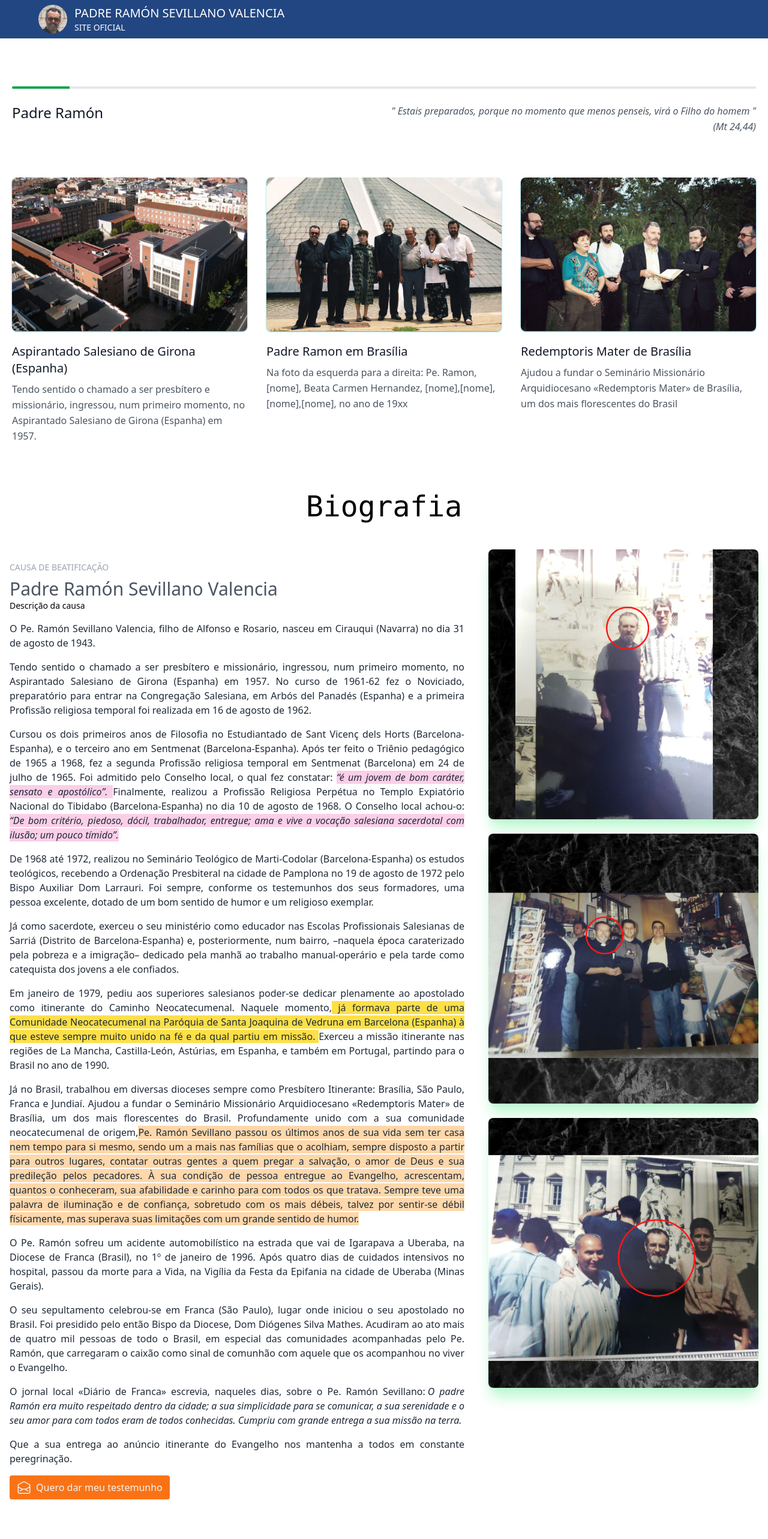
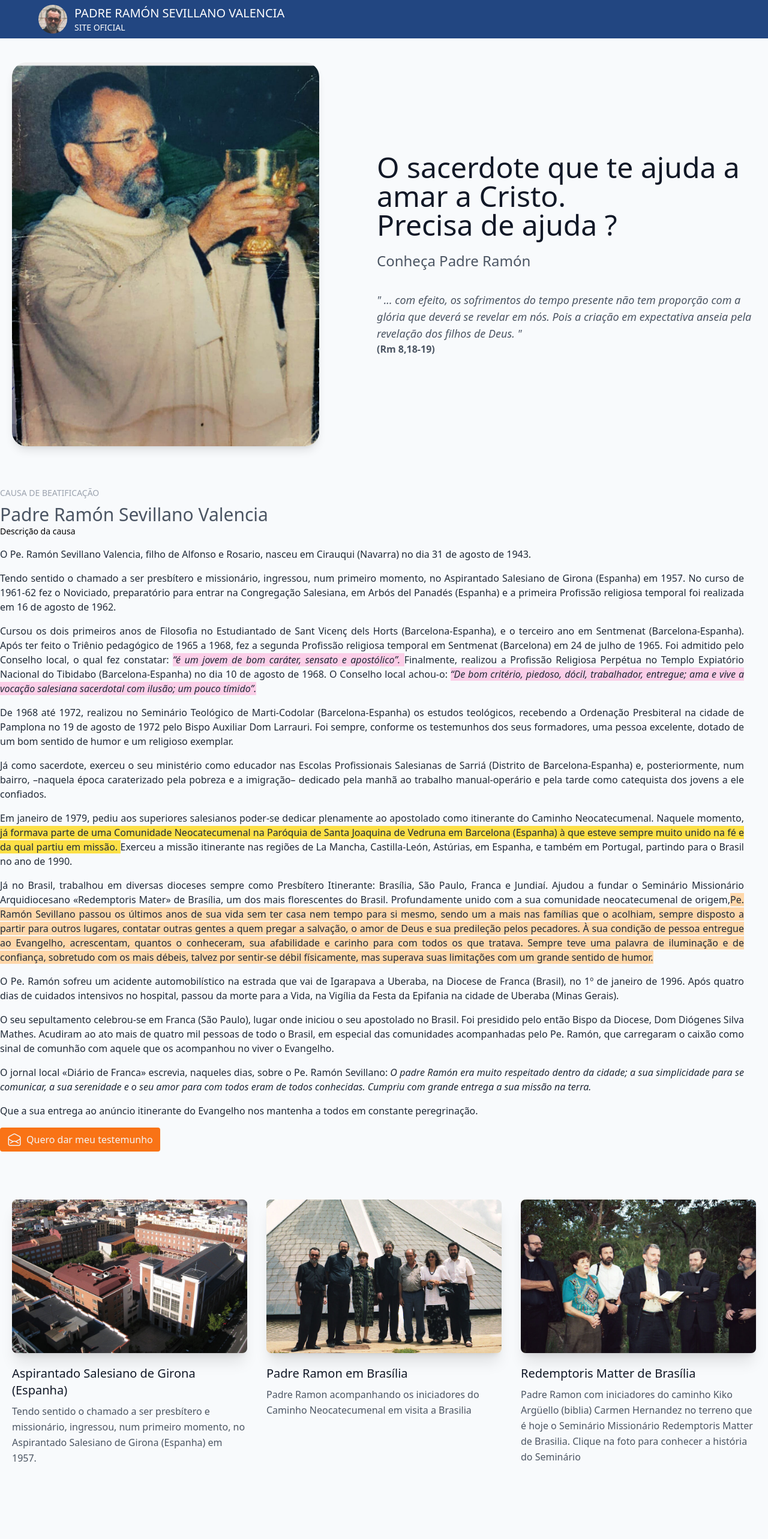
Before and after one commit to leonardocintra/padre-ramon, a Next.js app: page / in a window 1280 px wide. Shown: the top 2566 px of the page at 60% size. Built offline with nearby package versions, Linux system fonts and the light colour scheme.

Commit message:
nova refatoracao

```diff
--- a/components/CardFoto.tsx
+++ b/components/CardFoto.tsx
@@ -9,7 +9,7 @@ interface CardFotoProps {
 export default function CardFoto(props: CardFotoProps) {
   return (
     <div className="p-4 md:w-1/3 sm:mb-0 mb-6">
-      <div className="rounded-lg h-64 overflow-hidden shadow-sm shadow-cyan-500">
+      <div className="rounded-lg h-64 overflow-hidden shadow-xl">
         <Image
           src={props.imageUrl}
           alt={props.titulo}
--- a/components/CardFotos.tsx
+++ b/components/CardFotos.tsx
@@ -4,37 +4,20 @@ export default function CardFotos() {
   return (
     <section className="text-gray-600 body-font">
       <div className="container px-5 py-20 mx-auto">
-        <div className="flex flex-col">
-          <div className="h-1 bg-gray-200 rounded overflow-hidden">
-            <div className="w-24 h-full bg-green-600"></div>
-          </div>
-          <div className="flex flex-wrap sm:flex-row flex-col py-6 mb-12">
-            <h1 className="sm:w-2/5 text-gray-900 font-medium title-font text-2xl mb-2 sm:mb-0">
-              Padre Ramón
-            </h1>
-            <div className="sm:w-3/5 leading-relaxed text-base sm:pl-10 pl-0 italic text-right">
-              <p className="">
-                &quot; Estais preparados, porque no momento que menos penseis,
-                virá o Filho do homem &quot;
-              </p>
-              <p className="">(Mt 24,44)</p>
-            </div>
-          </div>
-        </div>
         <div className="flex flex-wrap sm:-m-4 -mx-4 -mb-10 -mt-4">
           <CardFoto
             titulo="Aspirantado Salesiano de Girona (Espanha)"
-            descricao="Tendo sentido o chamado a ser presbítero e missionário, ingressou, num primeiro momento, no Aspirantado Salesiano de Girona (Espanha)             em 1957."
+            descricao="Tendo sentido o chamado a ser presbítero e missionário, ingressou, num primeiro momento, no Aspirantado Salesiano de Girona (Espanha) em 1957."
             imageUrl="/img/card/salesianos.jpg"
           />
           <CardFoto
             titulo="Padre Ramon em Brasília"
-            descricao="Na foto da esquerda para a direita: Pe. Ramon, [nome], Beata Carmen Hernandez, [nome],[nome],[nome],[nome], no ano de 19xx"
+            descricao="Padre Ramon acompanhando os iniciadores do Caminho Neocatecumenal em visita a Brasilia"
             imageUrl="/img/brasilia/1.jpg"
           />
           <CardFoto
-            titulo="Redemptoris Mater de Brasília"
-            descricao="Ajudou a fundar o Seminário Missionário Arquidiocesano «Redemptoris Mater» de Brasília, um dos mais florescentes do Brasil"
+            titulo="Redemptoris Matter de Brasília"
+            descricao="Padre Ramon com iniciadores do caminho Kiko Argüello (biblia) Carmen Hernandez no terreno que é  hoje o Seminário Missionário Redemptoris Matter de Brasilia. Clique na foto para conhecer a história do Seminário"
             imageUrl="/img/brasilia/4.jpg"
           />
         </div>
--- /dev/null
+++ b/components/Manchete.tsx
@@ -0,0 +1,33 @@
+import Image from "next/image";
+
+export default function Manchete() {
+  return (
+    <section className="text-gray-600 body-font">
+      <div className="container mx-auto flex px-5 pt-10 pb-12 md:flex-row flex-col items-center">
+        <div className="lg:max-w-lg lg:w-full md:w-1/2 w-5/6 mb-10 md:mb-0">
+          <Image
+            className="object-cover object-center rounded-3xl shadow-lg"
+            alt="Padre Ramon"
+            width={600}
+            height={720}
+            src="/img/velorio/padre-ramon1.jpg"
+          />
+        </div>
+        <div className="lg:flex-grow md:w-1/2 lg:pl-24 md:pl-16 flex flex-col md:items-start md:text-left items-center text-center">
+          <h1 className="title-font sm:text-5xl text-3xl mb-4 font-medium text-gray-900">
+            O sacerdote que te ajuda a amar a Cristo.
+            <br className="hidden lg:inline-block" />
+            Precisa de ajuda ?
+          </h1>
+          <p className="mb-8 leading-relaxed text-2xl">Conheça Padre Ramón</p>
+          <p className="text-lg italic">
+            &quot; ... com efeito, os sofrimentos do tempo presente não tem
+            proporção com a glória que deverá se revelar em nós. Pois a criação
+            em expectativa anseia pela revelação dos filhos de Deus. &quot;
+          </p>
+          <p className="font-bold">(Rm 8,18-19)</p>
+        </div>
+      </div>
+    </section>
+  );
+}
--- a/components/QuadroPost.tsx
+++ b/components/QuadroPost.tsx
@@ -1,17 +1,16 @@
 import Image from "next/image";
-import FotoPadreRamon1 from "public/img/brasilia/1.jpg";
-import FotoPadreRamon10 from "public/img/canva/10.png";
-import FotoPadreRamon11 from "public/img/canva/11.png";
-import FotoPadreRamon12 from "public/img/canva/12.png";
-import FotoPadreRamon13 from "public/img/canva/13.png";
 import ButtonLaranja from "./Button";
+import {
+  CloudArrowUpIcon,
+  LockClosedIcon,
+  ServerIcon,
+} from "@heroicons/react/20/solid";
 
 interface QuadroPostProps {}
 
 export default function QuadroPost(props: QuadroPostProps) {
   return (
-    <div>
-      <div className="container mx-auto px-4 py-12">
+    <div className="container mx-auto">
       <div className="flex flex-col-reverse lg:flex-row">
         <div className="mt-5 lg:pr-10">
           <div className="text-sm text-gray-400 font-medium uppercase">
@@ -23,24 +22,24 @@ export default function QuadroPost(props: QuadroPostProps) {
           <div className="text-sm font-medium">Descrição da causa</div>
           <div className="text-gray-800 font-light mt-4 space-y-4 text-justify">
             <p className="">
-                O Pe. Ramón Sevillano Valencia, filho de Alfonso e Rosario,
-                nasceu em Cirauqui (Navarra) no dia 31 de agosto de 1943.
+              O Pe. Ramón Sevillano Valencia, filho de Alfonso e Rosario, nasceu
+              em Cirauqui (Navarra) no dia 31 de agosto de 1943.
             </p>
             <p>
-                Tendo sentido o chamado a ser presbítero e missionário,
-                ingressou, num primeiro momento, no Aspirantado Salesiano de
-                Girona (Espanha) em 1957. No curso de 1961-62 fez o Noviciado,
-                preparatório para entrar na Congregação Salesiana, em Arbós del
-                Panadés (Espanha) e a primeira Profissão religiosa temporal foi
-                realizada em 16 de agosto de 1962.
+              Tendo sentido o chamado a ser presbítero e missionário, ingressou,
+              num primeiro momento, no Aspirantado Salesiano de Girona (Espanha)
+              em 1957. No curso de 1961-62 fez o Noviciado, preparatório para
+              entrar na Congregação Salesiana, em Arbós del Panadés (Espanha) e
+              a primeira Profissão religiosa temporal foi realizada em 16 de
+              agosto de 1962.
             </p>
             <p>
-                Cursou os dois primeiros anos de Filosofia no Estudiantado de
-                Sant Vicenç dels Horts (Barcelona-Espanha), e o terceiro ano em
-                Sentmenat (Barcelona-Espanha). Após ter feito o Triênio
-                pedagógico de 1965 a 1968, fez a segunda Profissão religiosa
-                temporal em Sentmenat (Barcelona) em 24 de julho de 1965. Foi
-                admitido pelo Conselho local, o qual fez constatar:{" "}
+              Cursou os dois primeiros anos de Filosofia no Estudiantado de Sant
+              Vicenç dels Horts (Barcelona-Espanha), e o terceiro ano em
+              Sentmenat (Barcelona-Espanha). Após ter feito o Triênio pedagógico
+              de 1965 a 1968, fez a segunda Profissão religiosa temporal em
+              Sentmenat (Barcelona) em 24 de julho de 1965. Foi admitido pelo
+              Conselho local, o qual fez constatar:{" "}
               <span className="bg-pink-200 italic">
                 “é um jovem de bom caráter, sensato e apostólico”.{" "}
               </span>
@@ -54,21 +53,20 @@ export default function QuadroPost(props: QuadroPostProps) {
               </span>
             </p>
             <p>
-                De 1968 até 1972, realizou no Seminário Teológico de
-                Marti-Codolar (Barcelona-Espanha) os estudos teológicos,
-                recebendo a Ordenação Presbiteral na cidade de Pamplona no 19 de
-                agosto de 1972 pelo Bispo Auxiliar Dom Larrauri. Foi sempre,
-                conforme os testemunhos dos seus formadores, uma pessoa
-                excelente, dotado de um bom sentido de humor e um religioso
-                exemplar.
+              De 1968 até 1972, realizou no Seminário Teológico de Marti-Codolar
+              (Barcelona-Espanha) os estudos teológicos, recebendo a Ordenação
+              Presbiteral na cidade de Pamplona no 19 de agosto de 1972 pelo
+              Bispo Auxiliar Dom Larrauri. Foi sempre, conforme os testemunhos
+              dos seus formadores, uma pessoa excelente, dotado de um bom
+              sentido de humor e um religioso exemplar.
             </p>
             <p>
               Já como sacerdote, exerceu o seu ministério como educador nas
               Escolas Profissionais Salesianas de Sarriá (Distrito de
               Barcelona-Espanha) e, posteriormente, num bairro, –naquela época
               caraterizado pela pobreza e a imigração– dedicado pela manhã ao
-                trabalho manual-operário e pela tarde como catequista dos jovens
-                a ele confiados.
+              trabalho manual-operário e pela tarde como catequista dos jovens a
+              ele confiados.
             </p>
             <p>
               Em janeiro de 1979, pediu aos superiores salesianos poder-se
@@ -76,9 +74,9 @@ export default function QuadroPost(props: QuadroPostProps) {
               Neocatecumenal. Naquele momento,
               <span className="font-medium bg-yellow-300">
                 {" "}
-                  já formava parte de uma Comunidade Neocatecumenal na Paróquia
-                  de Santa Joaquina de Vedruna em Barcelona (Espanha) à que
-                  esteve sempre muito unido na fé e da qual partiu em missão.{" "}
+                já formava parte de uma Comunidade Neocatecumenal na Paróquia de
+                Santa Joaquina de Vedruna em Barcelona (Espanha) à que esteve
+                sempre muito unido na fé e da qual partiu em missão.{" "}
               </span>
               Exerceu a missão itinerante nas regiões de La Mancha,
               Castilla-León, Astúrias, em Espanha, e também em Portugal,
@@ -89,41 +87,39 @@ export default function QuadroPost(props: QuadroPostProps) {
               Presbítero Itinerante: Brasília, São Paulo, Franca e Jundiaí.
               Ajudou a fundar o Seminário Missionário Arquidiocesano
               «Redemptoris Mater» de Brasília, um dos mais florescentes do
-                Brasil. Profundamente unido com a sua comunidade neocatecumenal
-                de origem,
+              Brasil. Profundamente unido com a sua comunidade neocatecumenal de
+              origem,
               <span className="font-normal bg-orange-200">
                 Pe. Ramón Sevillano passou os últimos anos de sua vida sem ter
-                  casa nem tempo para si mesmo, sendo um a mais nas famílias que
-                  o acolhiam, sempre disposto a partir para outros lugares,
-                  contatar outras gentes a quem pregar a salvação, o amor de
-                  Deus e sua predileção pelos pecadores. À sua condição de
-                  pessoa entregue ao Evangelho, acrescentam, quantos o
-                  conheceram, sua afabilidade e carinho para com todos os que
-                  tratava. Sempre teve uma palavra de iluminação e de confiança,
-                  sobretudo com os mais débeis, talvez por sentir-se débil
-                  físicamente, mas superava suas limitações com um grande
-                  sentido de humor.
+                casa nem tempo para si mesmo, sendo um a mais nas famílias que o
+                acolhiam, sempre disposto a partir para outros lugares, contatar
+                outras gentes a quem pregar a salvação, o amor de Deus e sua
+                predileção pelos pecadores. À sua condição de pessoa entregue ao
+                Evangelho, acrescentam, quantos o conheceram, sua afabilidade e
+                carinho para com todos os que tratava. Sempre teve uma palavra
+                de iluminação e de confiança, sobretudo com os mais débeis,
+                talvez por sentir-se débil físicamente, mas superava suas
+                limitações com um grande sentido de humor.
               </span>
             </p>
             <p>
-                O Pe. Ramón sofreu um acidente automobilístico na estrada que
-                vai de Igarapava a Uberaba, na Diocese de Franca (Brasil), no 1º
-                de janeiro de 1996. Após quatro dias de cuidados intensivos no
+              O Pe. Ramón sofreu um acidente automobilístico na estrada que vai
+              de Igarapava a Uberaba, na Diocese de Franca (Brasil), no 1º de
+              janeiro de 1996. Após quatro dias de cuidados intensivos no
               hospital, passou da morte para a Vida, na Vigília da Festa da
               Epifania na cidade de Uberaba (Minas Gerais).
             </p>
             <p>
               O seu sepultamento celebrou-se em Franca (São Paulo), lugar onde
-                iniciou o seu apostolado no Brasil. Foi presidido pelo então
-                Bispo da Diocese, Dom Diógenes Silva Mathes. Acudiram ao ato
-                mais de quatro mil pessoas de todo o Brasil, em especial das
-                comunidades acompanhadas pelo Pe. Ramón, que carregaram o caixão
-                como sinal de comunhão com aquele que os acompanhou no viver o
-                Evangelho.
+              iniciou o seu apostolado no Brasil. Foi presidido pelo então Bispo
+              da Diocese, Dom Diógenes Silva Mathes. Acudiram ao ato mais de
+              quatro mil pessoas de todo o Brasil, em especial das comunidades
+              acompanhadas pelo Pe. Ramón, que carregaram o caixão como sinal de
+              comunhão com aquele que os acompanhou no viver o Evangelho.
             </p>
             <p>
-                O jornal local «Diário de Franca» escrevia, naqueles dias, sobre
-                o Pe. Ramón Sevillano:
+              O jornal local «Diário de Franca» escrevia, naqueles dias, sobre o
+              Pe. Ramón Sevillano:
               <span className="italic font-medium p-1">
                 O padre Ramón era muito respeitado dentro da cidade; a sua
                 simplicidade para se comunicar, a sua serenidade e o seu amor
@@ -132,8 +128,8 @@ export default function QuadroPost(props: QuadroPostProps) {
               </span>
             </p>
             <p>
-                Que a sua entrega ao anúncio itinerante do Evangelho nos
-                mantenha a todos em constante peregrinação.
+              Que a sua entrega ao anúncio itinerante do Evangelho nos mantenha
+              a todos em constante peregrinação.
             </p>
           </div>
 
@@ -145,28 +141,6 @@ export default function QuadroPost(props: QuadroPostProps) {
             ></ButtonLaranja>
           </div>
         </div>
-
-          <div className="flex-shrink-0 space-y-6">
-            <Image
-              src={FotoPadreRamon13}
-              alt="foto do padre"
-              width={450}
-              className="rounded-lg shadow-xl shadow-green-200"
-            />
-            <Image
-              src={FotoPadreRamon10}
-              alt="foto do padre"
-              width={450}
-              className="rounded-lg shadow-xl shadow-green-200"
-            />
-            <Image
-              src={FotoPadreRamon12}
-              alt="foto do padre"
-              width={450}
-              className="rounded-lg shadow-xl shadow-green-200"
-            />
-          </div>
-        </div>
       </div>
     </div>
   );
--- a/package.json
+++ b/package.json
@@ -9,6 +9,7 @@
     "lint": "next lint"
   },
   "dependencies": {
+    "@heroicons/react": "^2.0.18",
     "@next/font": "13.1.2",
     "@types/node": "18.11.18",
     "@types/react": "18.0.26",
--- a/pages/_document.tsx
+++ b/pages/_document.tsx
@@ -6,7 +6,7 @@ export default function Document() {
   return (
     <Html lang="pt-br">
       <Head />
-      <body>
+      <body className="bg-slate-50">
         <Cabecalho />
         <Main />
         <NextScript />
--- a/pages/index.tsx
+++ b/pages/index.tsx
@@ -2,16 +2,16 @@ import QuadroPost from "../components/QuadroPost";
 import QuadroFotos from "../components/QuadroFotos";
 import QuadroVideo from "../components/QuadroVideo";
 import CardFotos from "../components/CardFotos";
-import Desativado from "./desativado";
+import Manchete from "../components/Manchete";
 
 export default function Home() {
   return (
     <>
-      <CardFotos></CardFotos>
-
-      <h3 className="text-center text-5xl font-mono">Biografia</h3>
+      <Manchete />
 
       <QuadroPost></QuadroPost>
+
+      <CardFotos></CardFotos>
 
       <QuadroFotos></QuadroFotos>
 
```
Also changed, not shown: components/QuadroFotos.tsx (+0 -7 lines), public/img/velorio/padre-ramon1.jpg (added), 1 other file (tests, documents, lock files or other folders). Lines whose indentation alone changed are shown as unchanged.
